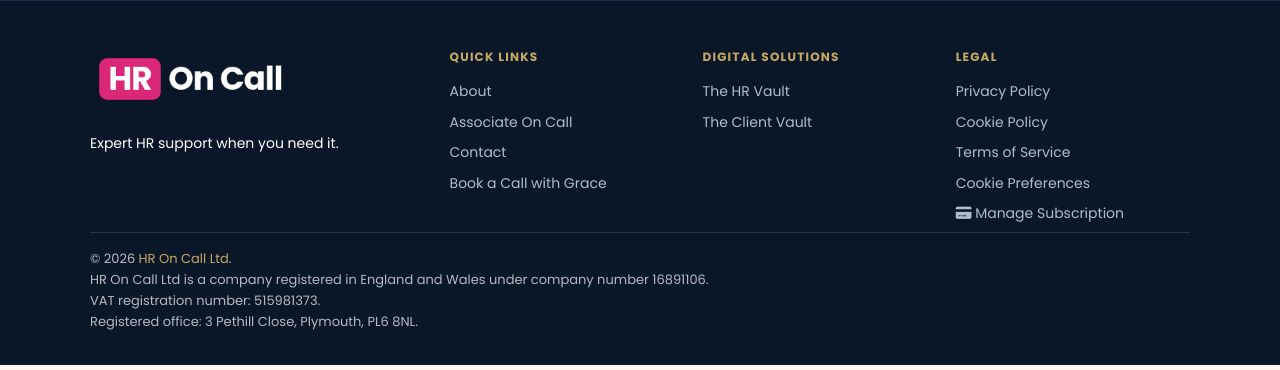
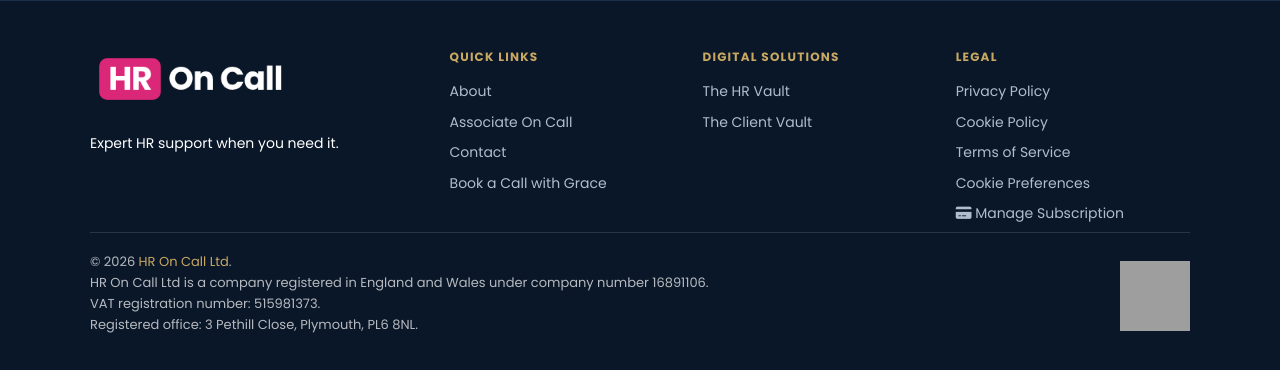
Before and after one commit to HR-On-Call/hr-on-call-websites, a PHP site: page /index.php in a window 1280 px wide. Shown: the part 3091-3461 px from the top of the page. Run offline with PHP 8.4, Linux system fonts and the light colour scheme; grey boxes are pictures that could not be loaded.

Commit message:
Add Cyber Essentials certification badge to footers
Links to the certificate registry, shown alongside the company details block.

Co-Authored-By: Claude Sonnet 5 <noreply@anthropic.com>

```diff
--- a/associate.on-call.co.uk/includes/footer.php
+++ b/associate.on-call.co.uk/includes/footer.php
@@ -43,6 +43,11 @@
                 <?php echo COMPANY_NAME; ?> is a company registered in England and Wales under company number <?php echo COMPANY_NUMBER; ?>.<br>
                 VAT registration number: 515981373.<br>
                 Registered office: 3 Pethill Close, Plymouth, PL6 8NL.</p>
+                <p style="margin-top:12px;">
+                    <a href="https://registry.blockmarktech.com/certificates/65075c56-85b4-4d09-8677-47cd2f1de252/active/?source=email" target="_blank" rel="noopener noreferrer" style="display:inline-block; text-decoration:none;">
+                        <img src="https://registry.blockmarktech.com/certificates/65075c56-85b4-4d09-8677-47cd2f1de252/email-image/?width=178&amp;height=178&amp;image=ddbdf035-54b9-4d92-b4c6-d7fc7882377c" alt="Cyber Essentials certified" width="70" height="70" style="display:inline-block;">
+                    </a>
+                </p>
             </div>
         </div>
     </footer>
--- a/hr.on-call.co.uk/includes/footer.php
+++ b/hr.on-call.co.uk/includes/footer.php
@@ -46,6 +46,11 @@
                 Registered office: <?php echo REGISTERED_OFFICE; ?>.</p>
                 <p><a href="<?php echo SITE_URL; ?>/privacy-policy.php">Privacy Policy</a> |
                 <a href="<?php echo SITE_URL; ?>/cookie-policy.php">Cookie Policy</a></p>
+                <p style="margin-top:12px;">
+                    <a href="https://registry.blockmarktech.com/certificates/65075c56-85b4-4d09-8677-47cd2f1de252/active/?source=email" target="_blank" rel="noopener noreferrer" style="display:inline-block; text-decoration:none;">
+                        <img src="https://registry.blockmarktech.com/certificates/65075c56-85b4-4d09-8677-47cd2f1de252/email-image/?width=178&amp;height=178&amp;image=ddbdf035-54b9-4d92-b4c6-d7fc7882377c" alt="Cyber Essentials certified" width="70" height="70" style="display:inline-block;">
+                    </a>
+                </p>
             </div>
         </div>
     </footer>
--- a/plymouth.on-call.co.uk/includes/footer.php
+++ b/plymouth.on-call.co.uk/includes/footer.php
@@ -50,6 +50,11 @@
                 VAT number: 515981373.</p>
                 <p><a href="<?php echo SITE_URL; ?>/privacy-policy.php">Privacy Policy</a> |
                 <a href="<?php echo SITE_URL; ?>/cookie-policy.php">Cookie Policy</a></p>
+                <p style="margin-top:12px;">
+                    <a href="https://registry.blockmarktech.com/certificates/65075c56-85b4-4d09-8677-47cd2f1de252/active/?source=email" target="_blank" rel="noopener noreferrer" style="display:inline-block; text-decoration:none;">
+                        <img src="https://registry.blockmarktech.com/certificates/65075c56-85b4-4d09-8677-47cd2f1de252/email-image/?width=178&amp;height=178&amp;image=ddbdf035-54b9-4d92-b4c6-d7fc7882377c" alt="Cyber Essentials certified" width="70" height="70" style="display:inline-block;">
+                    </a>
+                </p>
             </div>
         </div>
     </footer>
```
